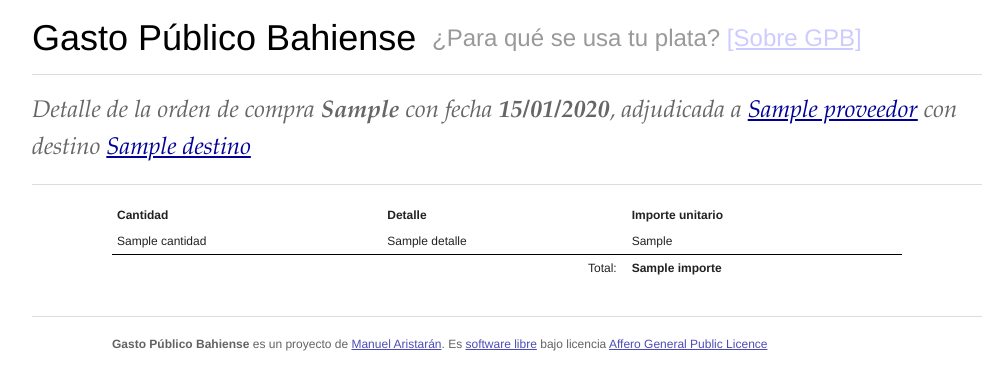
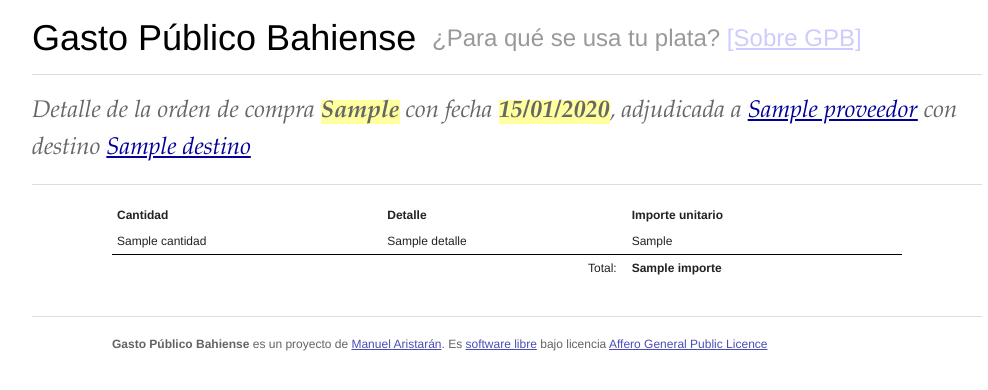
Before and after one commit to jazzido/GPB, a Django app: template gpbweb/core/templates/orden_de_compra.html in a window 1280 px wide. Shown: the top 390 px of the page, without its empty margins (133-1121 px from the left). Run offline with Django 3.2, Linux system fonts and the light colour scheme; the template is opened without the code that fills it: most values are stand-ins (such as "Sample title", 1, 10 or a date in 2020); some libraries are stand-ins or nearby versions.

Commit message:
37 signals yellow :)

```diff
--- a/gpbweb/static/css/style.css
+++ b/gpbweb/static/css/style.css
@@ -5,6 +5,10 @@
 h1 a {
     text-decoration: none;
     color: black;
+}
+
+.alt strong {
+	background-color: #FFFF9E;
 }
 
 .about-header {
```
